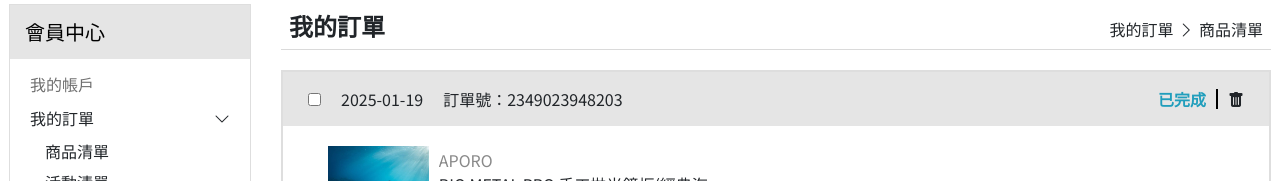
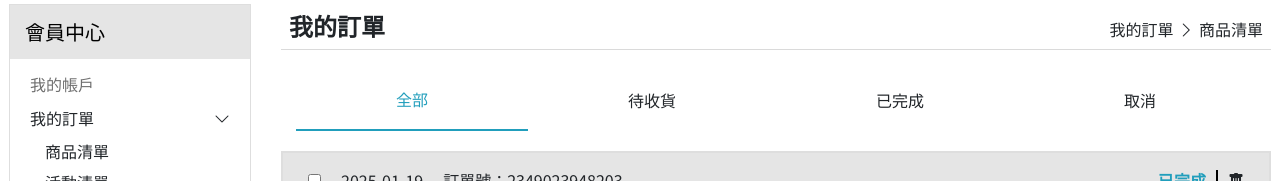
Before and after one commit to LSY0712/final-project, a Next.js app in the folder client/: page /orderProduct in a window 1280 px wide. Shown: the part 141-322 px from the top of the page. Built offline with nearby package versions, Linux system fonts and the light colour scheme.

Commit message:
補title

```diff
--- a/client/app/orderProduct/page.js
+++ b/client/app/orderProduct/page.js
@@ -46,7 +46,20 @@ export default function orderProduct() {
             <p style={{ margin: 0 }}>商品清單</p>
           </div>
         </div>
-        {/* Section and product boxes */}
+        <div className={styles.sectionTop}>
+          <div className={styles.SThover}>
+            <h6>全部</h6>
+          </div>
+          <div className={styles.STdefault}>
+            <h6>待收貨</h6>
+          </div>
+          <div className={styles.STdefault}>
+            <h6>已完成</h6>
+          </div>
+          <div className={styles.STdefault}>
+            <h6>取消</h6>
+          </div>
+        </div>
         {/* Repeat for each order section */}
         <div className={styles.sectionContent}>
           <div className={styles.SCtitle}>
```
